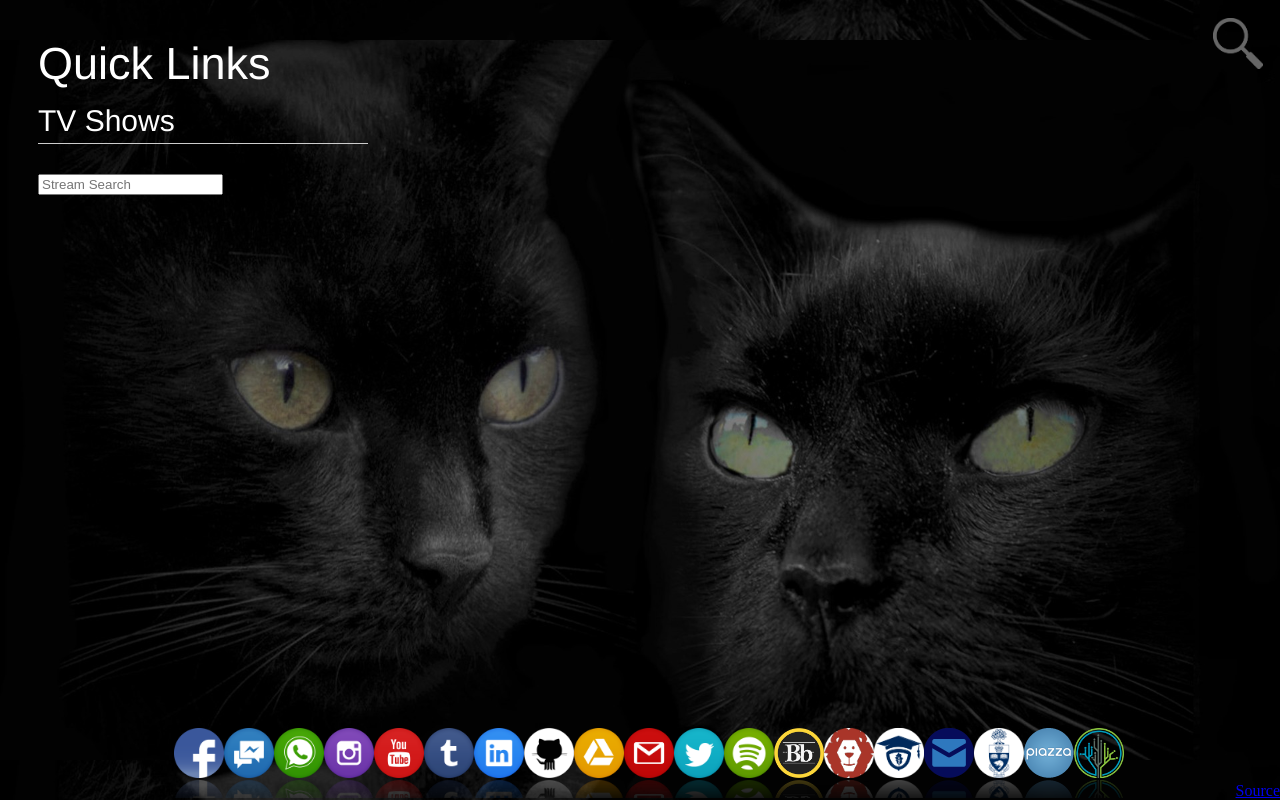
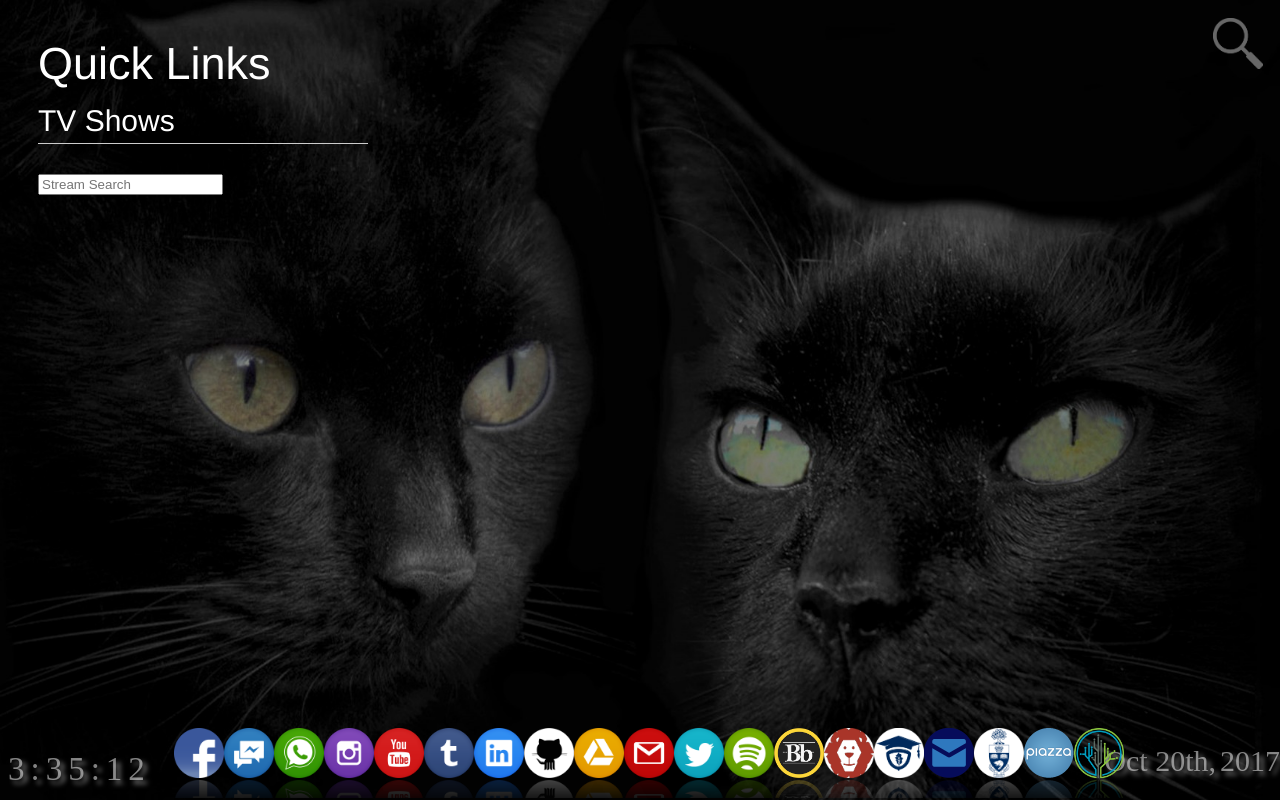
Before and after one commit to aishr/everyday-startpage, a plain HTML site: page index.html in a window 1280 px wide. Drawn offline with nearby package versions, Linux system fonts and the light colour scheme.

Commit message:
updated with clock, date and type search

```diff
--- a/index.html
+++ b/index.html
@@ -5,12 +5,6 @@
 /*@import "compass/css3";
   @import url(http://fonts.googleapis.com/css?family=Lato:100,300,400,700);*/
 
-html {
-	background: url(images/cat3.jpg) no-repeat center center fixed;
-	background-size: 100% auto;
-	background-repeat: repeat-y;
-	background-color: #000000;
-}
 </style>
 <html>
 	<head>
@@ -59,9 +53,13 @@ html {
 				<input id="search_submit" value="Rechercher" type="submit">
 			</form>
 		</div>
-		<div class="source">
-			<a href="https://github.com/aishr/everyday-startpage">Source</a>
-		</div>
+                <time class="clock"></time>
+                <div class="box">
+                    <div class="date">
+                        <div id="daymonth"></div>
+                        <div id="year"></div>
+                    </div>
+                </div>
 		<div id="dockContainer">
 			<ul class="osx-dock">
 				<li class="active"><a href="https://www.facebook.com/"> <img title="Facebook" src="images/fblogo.png" alt="fb" align="left" style="width:50px;height:50px;"> </a></li>
--- a/scripts.js
+++ b/scripts.js
@@ -11,6 +11,22 @@ $(document).ready(function(){
 	});
 });
 
+$(document).ready(function(){
+    $('#TextBoxId').keypress(function(e){
+      if(e.keyCode==13)
+      $('#search_submit').click();
+    });
+});
+
+window.onkeydown = function (e) {
+    if (!e) e = window.event;
+    if (!e.metaKey) {
+        if(e.keyCode >= 65 && event.keyCode <= 90 || e.keyCode >= 48 && event.keyCode <= 57) {
+            $('#search').focus();
+        }
+    }
+}
+
 function get_url()
 {
 	return "https://google.com/search?q=" + document.getElementById("search").value.split(' ').join('+');
@@ -20,3 +36,55 @@ function get_primewire()
 {
     return "http://www.primewire.ag/index.php?search_keywords=" + document.getElementById("primewireSearch").value.split(' ').join('+') + "&key=8d2666e16e24701a&search_section=2";
 }
+
+function clock() {// We create a new Date object and assign it to a variable called "time".
+    var daysOfTheWeek = {
+        0 : "Sunday",
+        1 : "Monday",
+        2 : "Tuesday",
+        3 : "Wednesday",
+        4 : "Thursday",
+        5 : "Friday",
+        6 : "Saturday"
+    }
+
+    var time = new Date(),
+
+    // Access the "getHours" method on the Date object with the dot accessor.
+    hours = time.getHours(),
+
+    // Access the "getMinutes" method with the dot accessor.
+    minutes = time.getMinutes(),
+
+
+    seconds = time.getSeconds();
+
+    document.querySelectorAll('.clock')[0].innerHTML = twelveHourTime(makeTwoDigits(hours)) + ":" + makeTwoDigits(minutes) + ":" + makeTwoDigits(seconds);
+
+    function makeTwoDigits(standIn) {
+        if (standIn < 10) {
+            standIn = '0' + standIn
+        }
+        return standIn;
+    }
+    function twelveHourTime(input) {
+        if (input > 12) {
+            input = input - 12
+        }
+        return input;
+    }
+}
+setInterval(clock, 1000);
+
+function getDate()
+{
+    var date = new Date(),
+    year = date.getFullYear(),
+    month = date.getMonth(),
+    day = date.getUTCDate(),
+    months = [ "Jan", "Feb", "Mar", "Apr", "May", "June", "July", "Aug", "Sept", "Oct", "Nov", "Dec"];
+
+    document.getElementById('daymonth').innerHTML = months[month] + " " + day + "th,";
+    document.getElementById('year').innerHTML = year;
+}
+setInterval(getDate, 1000);
--- a/styles.css
+++ b/styles.css
@@ -1,3 +1,10 @@
+html {
+	background: url(images/cat3.jpg) no-repeat center center fixed;
+	background-size: cover;
+	background-repeat: repeat-y;
+	background-color: #000000;
+}
+
 #osxdock-page {
     color: #fff;
     padding-bottom: 2em;
@@ -254,3 +261,36 @@ input[type="submit"] {
 input[type="submit"]:hover {
     opacity: 0.8;
 }
+
+.clock {
+  font-size:33px;
+  color: rgba(255, 255, 255, 0.5);
+  display: block;
+  position: absolute;
+  bottom: 12px;
+  letter-spacing: 6px;
+  text-shadow: 4px 4px 5px gray;
+}
+
+.box {
+  border-radius:5px;
+  display:inline-block;
+  text-align: center;
+  position: absolute;
+  right: 0;
+  bottom: 12px;
+}
+
+.date #daymonth {
+  color:rgba(255, 255, 255, 0.5);
+  font-size:30px;
+  padding:10px 0;
+  display: inline-block;
+  text-shadow: 4px 4px 5px gray;
+}
+.date #year {
+  color:rgba(255, 255, 255, 0.5);
+  font-size:30px;
+  display:inline-block;
+  text-shadow: 4px 4px 5px gray;
+}
```
